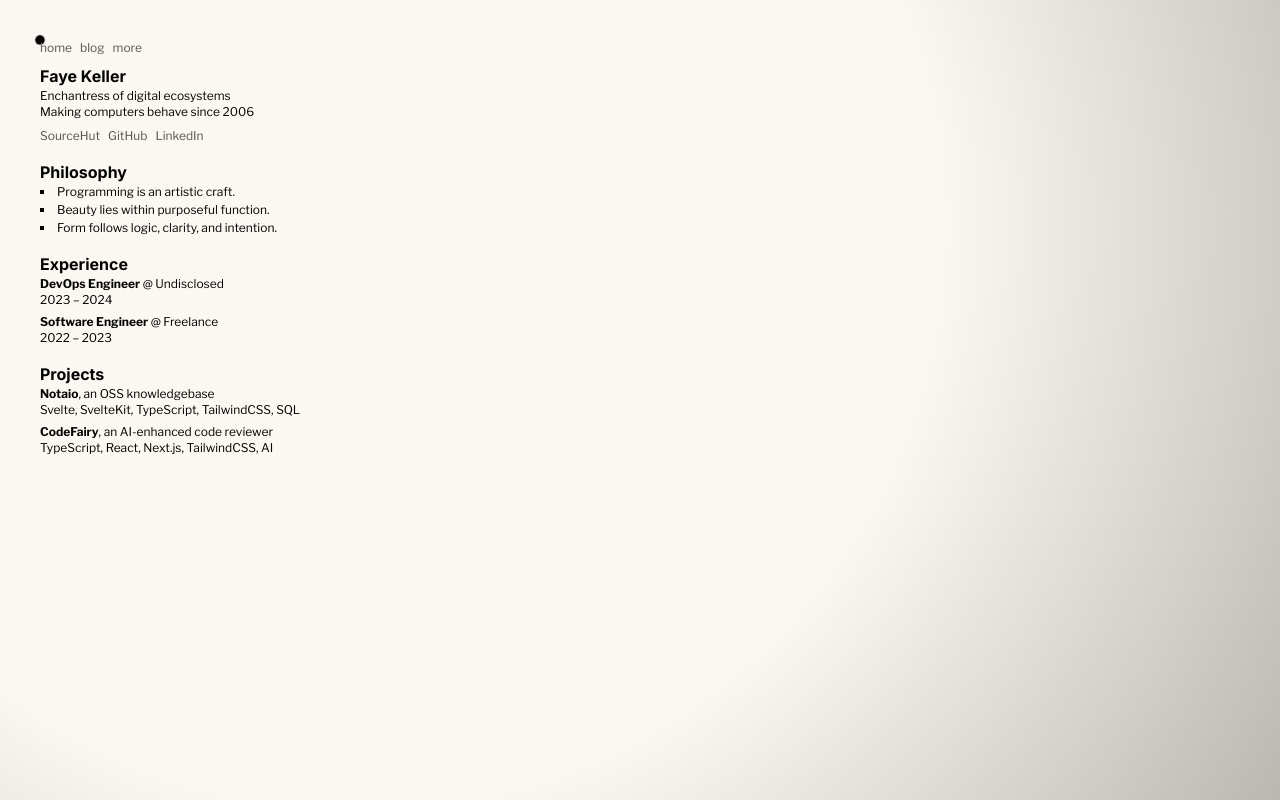
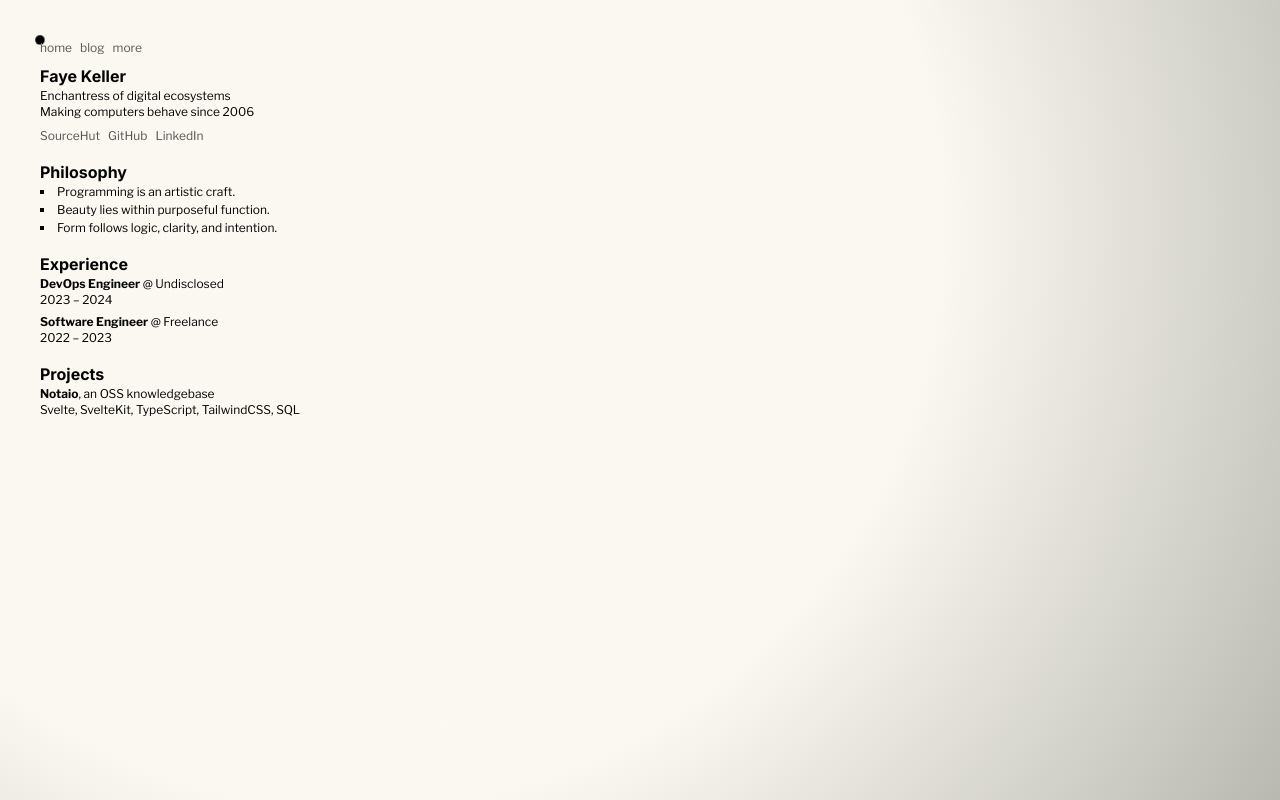
Before and after one commit to drainpixie/www, a Next.js app: page / in a window 1280 px wide. Built offline with nearby package versions, Linux system fonts and the light colour scheme.

Commit message:
chore: remove incomplete project

```diff
--- a/app/blog/[slug]/page.tsx
+++ b/app/blog/[slug]/page.tsx
@@ -42,7 +42,6 @@ export async function generateMetadata({ params }: IParams) {
           "DevOps",
           "Open Source",
           "Notaio",
-          "CodeFairy",
         ],
       },
     },
--- a/app/layout.tsx
+++ b/app/layout.tsx
@@ -26,7 +26,7 @@ export const metadata: Metadata = {
   description:
     "Enchantress of digital ecosystems; making computers behave since 2006.",
   keywords:
-    "Faye Keller, Faye, Keller, Enchantress, Digital Ecosystems, Computers, Software, Programming, Web Development, Frontend, Backend, DevOps, Open Source, Notaio, CodeFairy",
+    "Faye Keller, Faye, Keller, Enchantress, Digital Ecosystems, Computers, Software, Programming, Web Development, Frontend, Backend, DevOps, Open Source, Notaio",
 
   openGraph: {
     type: "website",
--- a/app/page.tsx
+++ b/app/page.tsx
@@ -71,12 +71,6 @@ export default function Home() {
             description="an OSS knowledgebase"
             stack={["Svelte", "SvelteKit", "TypeScript", "TailwindCSS", "SQL"]}
           />
-          <Project
-            href="https://git.sr.ht/~pixie/codefairy"
-            name="CodeFairy"
-            description="an AI-enhanced code reviewer"
-            stack={["TypeScript", "React", "Next.js", "TailwindCSS", "AI"]}
-          />
         </ul>
       </div>
     </div>
```
